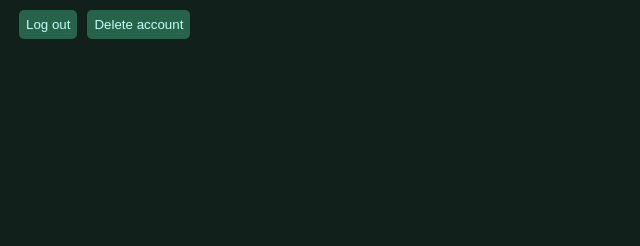
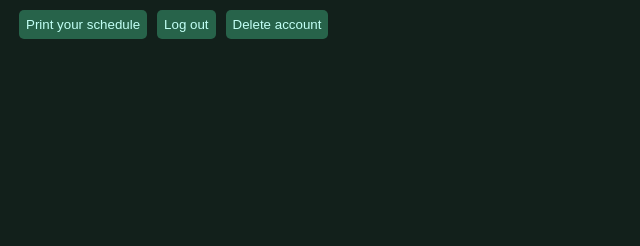
Before and after one commit to EvanZuk/ClassFinder, a Python web app: template app/templates/account.html in a window 1280 px wide. Shown: the part 105-351 px from the top of the page, without its empty margins (0-640 px from the left). Run offline with Jinja, Linux system fonts and the light colour scheme; the template is opened without the code that fills it, so the values that code supplies are empty.

Commit message:
Quick print access

```diff
--- a/app/templates/account.html
+++ b/app/templates/account.html
@@ -13,6 +13,7 @@
         {% if user.role == "admin" %}<button onclick="window.location.href = '/admin'">Admin</button>{%endif %}
         {% if classestoadd|length > 0 %}<h2>You still need to add {{classestoadd|length}} classes.</h2> <button onclick="window.location.href = '/addclasses'">Add classes</button>{% endif %}
         {% if needcanvaslink %}<button onclick="window.location.href = '/classes/canvaslink'">Link canvas classes</button>{% endif %}
+        <button onclick="window.location.href = '/classes/schedulepdf/all'">Print your schedule</button>
         <button onclick="window.location.href = '/logout'">Log out</button>
         <button onclick="window.location.href = '/account/delete'">Delete account</button>
         {% if user.classes|length > 0%}
```
